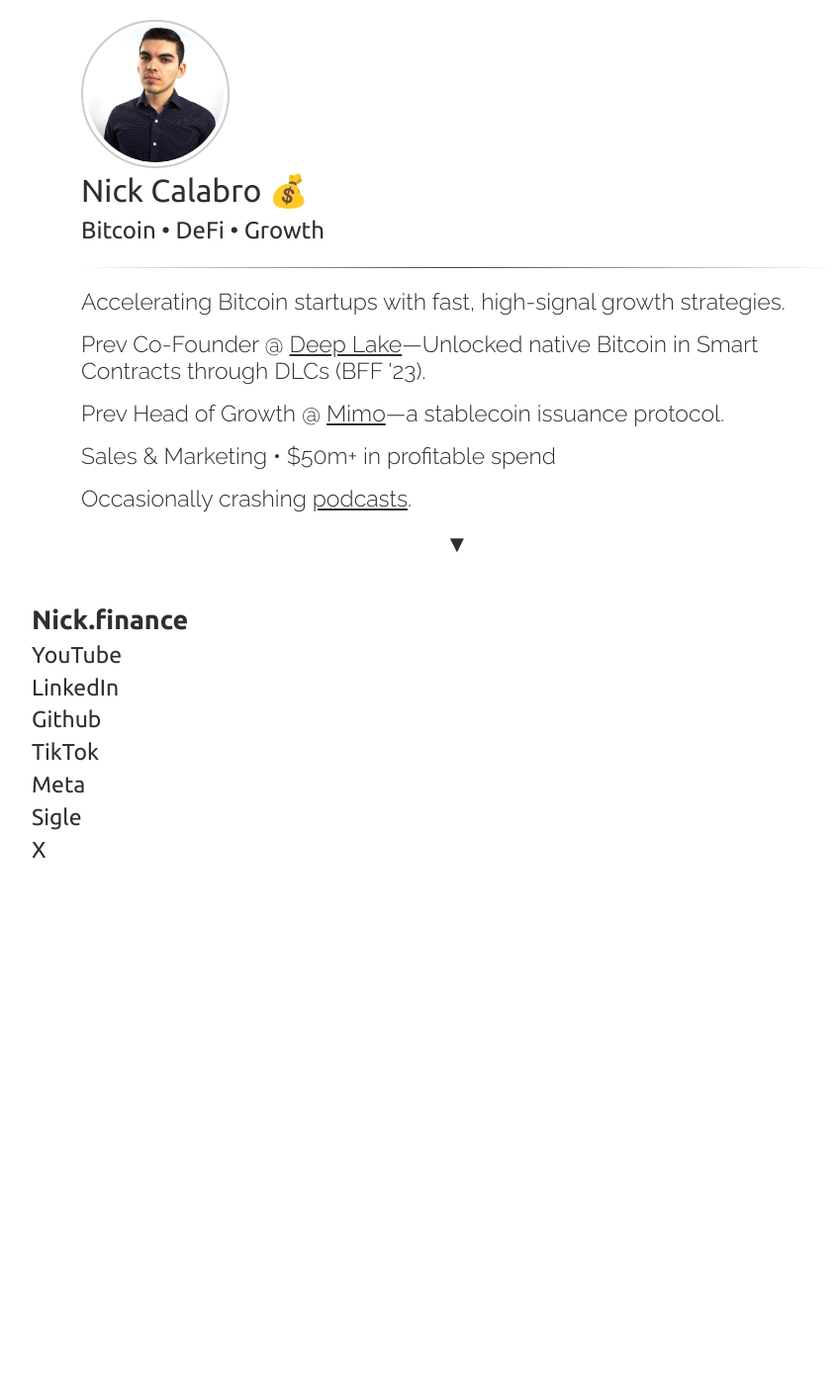
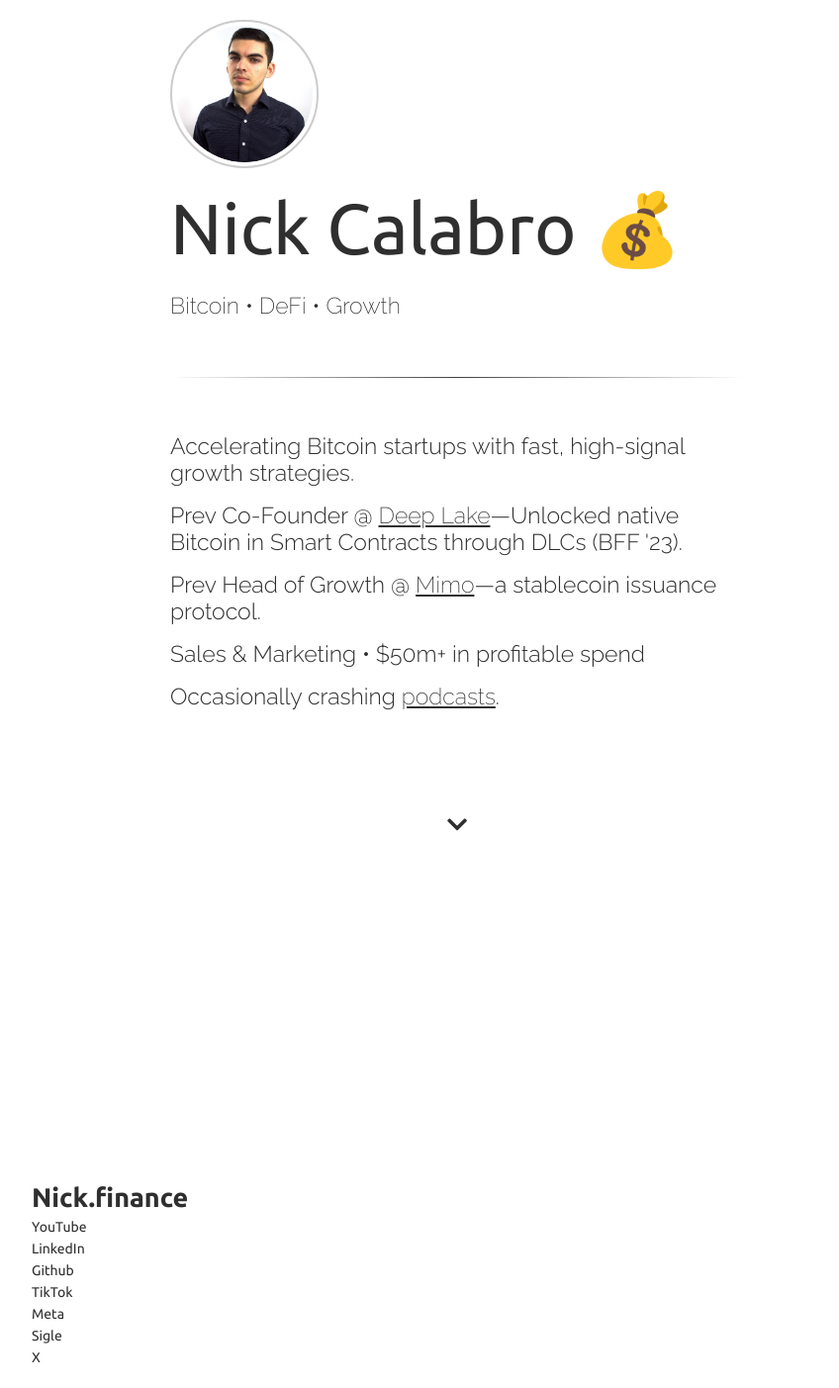
Before and after one commit to NickCalabs/nick.finance, a plain HTML site: page index.html in a window 1280 px wide. Shown: the whole page at 99% size, without its empty margins (178-1026 px from the left). Before the commit the page ends 896 px from the top, so only its background shows below. Drawn offline with Linux system fonts and the light colour scheme.

Commit message:
update style

```diff
--- a/index.html
+++ b/index.html
@@ -7,15 +7,18 @@
 <link rel="stylesheet" href="style.css">
 <link href="https://fonts.googleapis.com/css2?family=Ubuntu:wght@400;700&display=swap" rel="stylesheet">
 <link href="https://fonts.googleapis.com/css2?family=Raleway:ital,wght@0,100..900;1,100..900&display=swap" rel="stylesheet">
+<link rel="stylesheet" href="https://cdnjs.cloudflare.com/ajax/libs/font-awesome/5.15.1/css/all.min.css">
 </head>
 <body>
 
 <div class="content-area">
     <img src="nickpic.jpg" alt="Nick Calabro" id="profile-image" class="profile-image">
-    <h1>Nick Calabro 💰</h1>
-    <h2>Bitcoin • DeFi • Growth</h2>
+    <h1 class="head-head">Nick Calabro 💰</h1>
+    <h2 class="sub-head">Bitcoin • DeFi • Growth</h2>
 
+<div style="padding-top: 35px; padding-bottom: 35px;">
     <hr class="separator-line">
+</div>
 
     <p>Accelerating Bitcoin startups with fast, high-signal growth strategies.</p>
     <p>Prev Co-Founder @ <a href="https://deeplake.finance/">Deep Lake</a>—Unlocked native Bitcoin in Smart Contracts through DLCs (BFF '23).</p>
@@ -24,26 +27,41 @@
     <p>Occasionally crashing <a href="https://www.podchaser.com/creators/nick-calabro-107ZzndWDR">podcasts</a>.</p>
 
 
-    <div class="html-arrow">&#x25BC;</div>
+
+    <div style="text-align: center; padding-top: 85px; padding-bottom: 300px;">
+        <i class="fas fa-chevron-down"></i>
+    </div>
+
+
+
+
 </div>
 
 <footer class="footer-area">
     <h3>Nick.finance</h3>
     <ul>
-        <li a href="http://bit.ly/WatchNickCalabs">YouTube</li>
-        <li a href="http://linkedin.com/in/nickcalabro">LinkedIn</li>
-        <li a href="https://github.com/nickcalabs/">Github</li>
-        <li a href="https://www.tiktok.com/@nickcalabs">TikTok</li>
-        <li a href="https://www.facebook.com/nickcalabs">Meta</li>
-        <li a href="https://app.sigle.io/stablesir.btc">Sigle</li>
-        <li a href="https://twitter.com/nickcalabs">X</li>
+        <li> <a href="http://bit.ly/WatchNickCalabs">YouTube</li>
+        <li> <a href="http://linkedin.com/in/nickcalabro">LinkedIn</li>
+        <li> <a href="https://github.com/nickcalabs/">Github</li>
+        <li> <a href="https://www.tiktok.com/@nickcalabs">TikTok</li>
+        <li> <a href="https://www.facebook.com/nickcalabs">Meta</li>
+        <li> <a href="https://app.sigle.io/stablesir.btc">Sigle</li>
+        <li> <a href="https://twitter.com/nickcalabs">X</li>
     </ul>
 </footer>
 
 <script>
-// If you decide to make the image clickable to expand
 document.getElementById('profile-image').onclick = function() {
     this.classList.toggle('expanded');
+
+    document.getElementById('profile-image').addEventListener('click', function() {
+    this.classList.toggle('expanded');
+});
+document.getElementById('profile-image').addEventListener('touchstart', function(event) {
+    this.classList.toggle('expanded');
+    event.preventDefault(); // Prevents additional mouse events on touch devices
+});
+
 };
 </script>
 
--- a/style.css
+++ b/style.css
@@ -31,6 +31,18 @@ p {
   text-align: left;
 }
 
+.head-head {
+    padding-top: 10px;
+}
+
+.sub-head {
+    font-family: Raleway, Helvetica, sans-serif;
+    font-size: 23px;
+    color: #2f2f2f;
+    font-weight: 200;
+    padding-top: 10px;
+}
+
 a {
   color: inherit; /* Ensures the link color is the same as the surrounding text */
   text-decoration: underline; /* Underlines the link */
@@ -53,7 +65,7 @@ h1, h2 {
 }
 
 h1 {
-  font-size: 32px; /* Adjusted to match your requirements */
+  font-size: 72px; /* Adjusted to match your requirements */
 }
 
 h2 {
@@ -69,12 +81,6 @@ h2 {
   padding-bottom: 10px;
 }
 
-/* Font Awesome Icons */
-@import url('https://use.fontawesome.com/releases/v5.15.3/css/all.css');
-
-.fa-angle-double-down {
-  content: "\f103"; /* This is the Font Awesome character unicode */
-}
 
 /* Media Queries */
 @media only screen and (max-width: 700px) {
@@ -142,6 +148,8 @@ h2 {
     margin: 0 auto;
     max-width: 800px; /* Adjust as needed for proper margin */
     padding: 20px;
+    padding-left: 110px;
+    padding-right: 110px;
     text-align: left;
 }
 
@@ -173,8 +181,25 @@ h2 {
 }
 
 .footer-area li {
-    /* Styles for list items */
+    font-size: 14px;
+    line-height: 22px;
 }
+
+.footer-area a {
+    text-decoration: none;
+}
+
+.footer-area li, a {
+    font-weight: 200;
+}
+
+.footer-area a,
+.footer-area a:hover,
+.footer-area a:active,
+.footer-area a:focus {
+    text-decoration: none;
+}
+
 
 @media (max-width: 768px) {
     .content-area, .footer-area {
```
